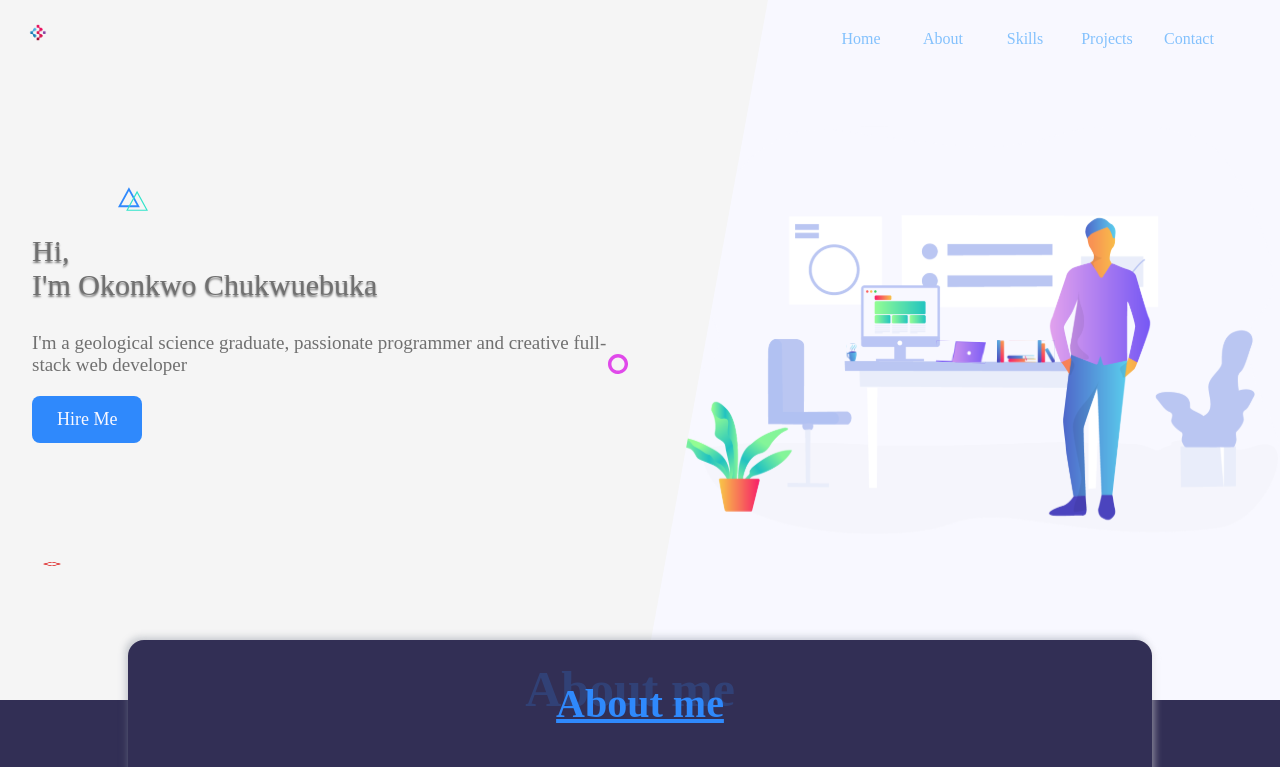
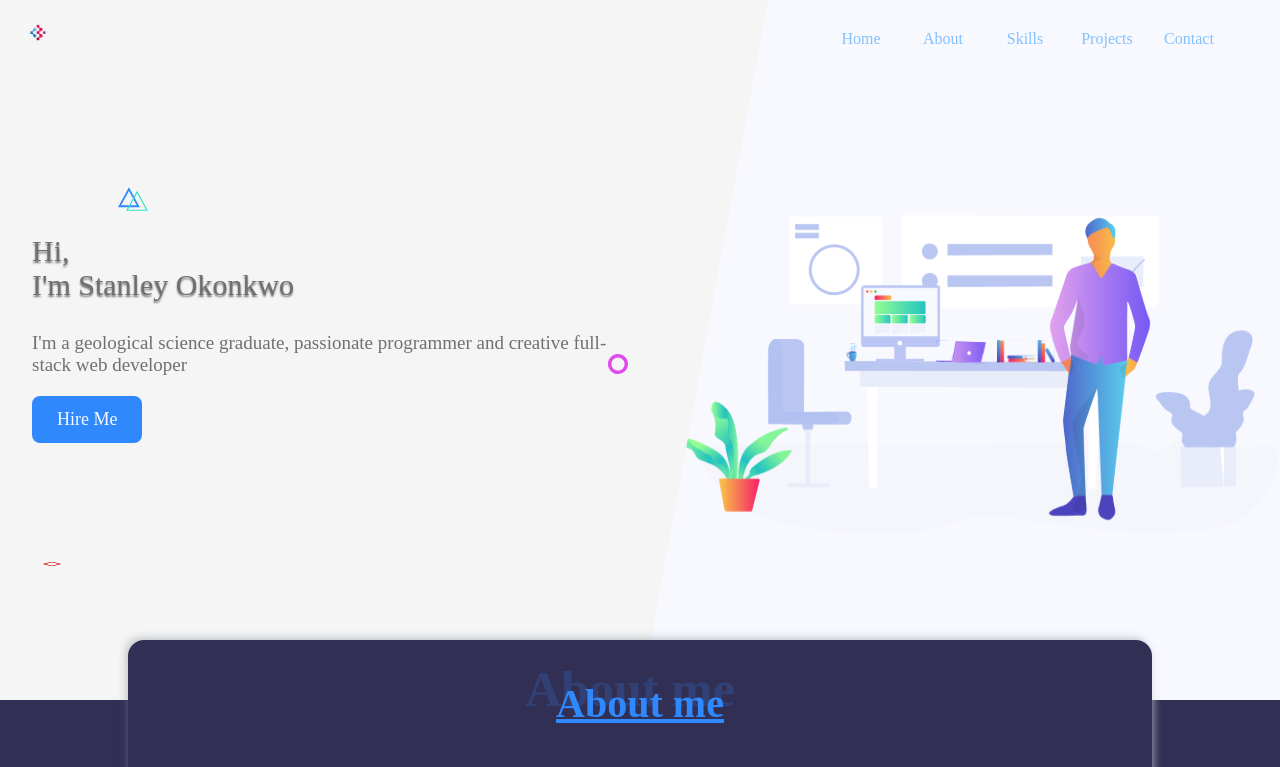
Before and after one commit to jaguar48/Portfolio, a React (Create React App) app: page / in a window 1280 px wide. Shown: the top 767 px of the page. Built offline with nearby package versions, Linux system fonts and the light colour scheme; a web font is replaced by a local one.

Commit message:
Update header.jsx

```diff
--- a/src/components/header.jsx
+++ b/src/components/header.jsx
@@ -402,7 +402,7 @@ function Header(props) {
                 </div>
                 <h3>
                     Hi, <br />
-                    I'm Okonkwo Chukwuebuka
+                    I'm Stanley Okonkwo
                 </h3>
                 <p>
                     I'm a geological science graduate, passionate
```
